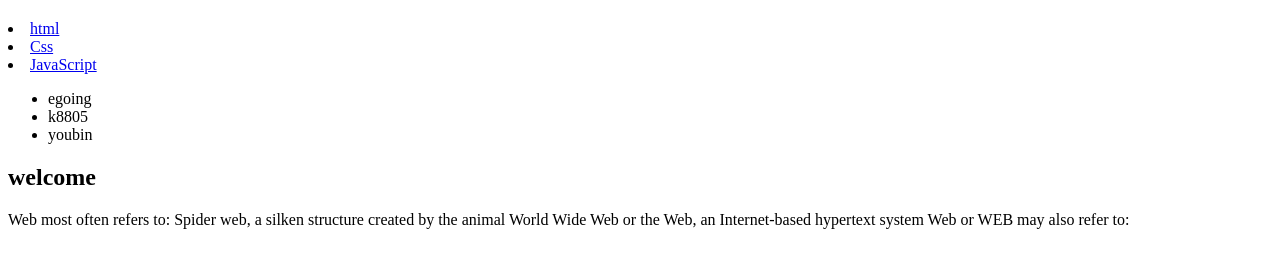
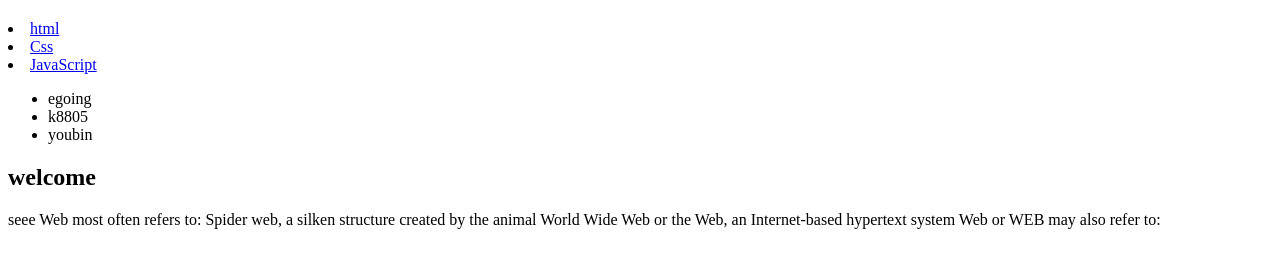
Before and after one commit to glasllqwelr/my-first-web-site, a plain HTML site: page index.html in a window 1280 px wide. Shown: the part 60-328 px from the top of the page. Drawn offline with Linux system fonts and the light colour scheme.

Commit message:
Add files via upload

```diff
--- a/index.html
+++ b/index.html
@@ -19,6 +19,7 @@
 </ul>
 <h2>welcome</h2>
 <p>
+    seee
     Web most often refers to:
 
 Spider web, a silken structure created by the animal
```
